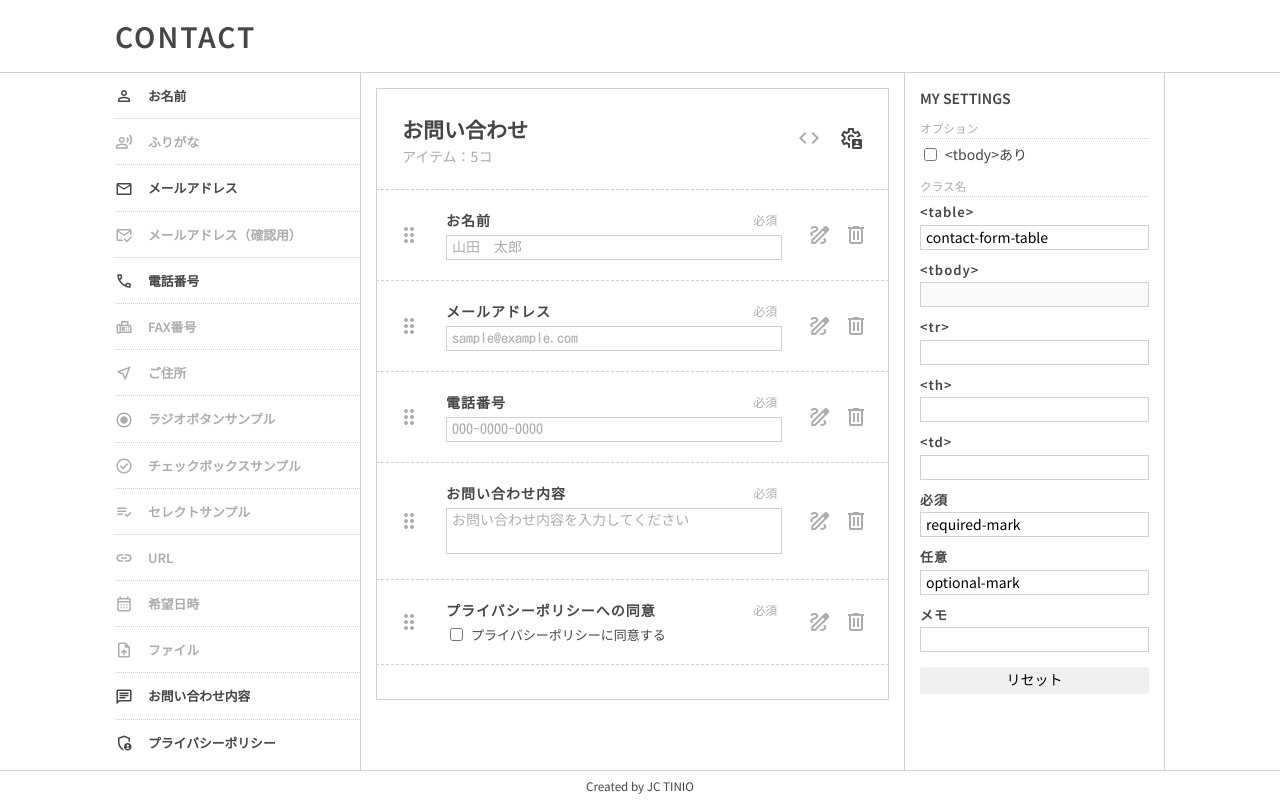
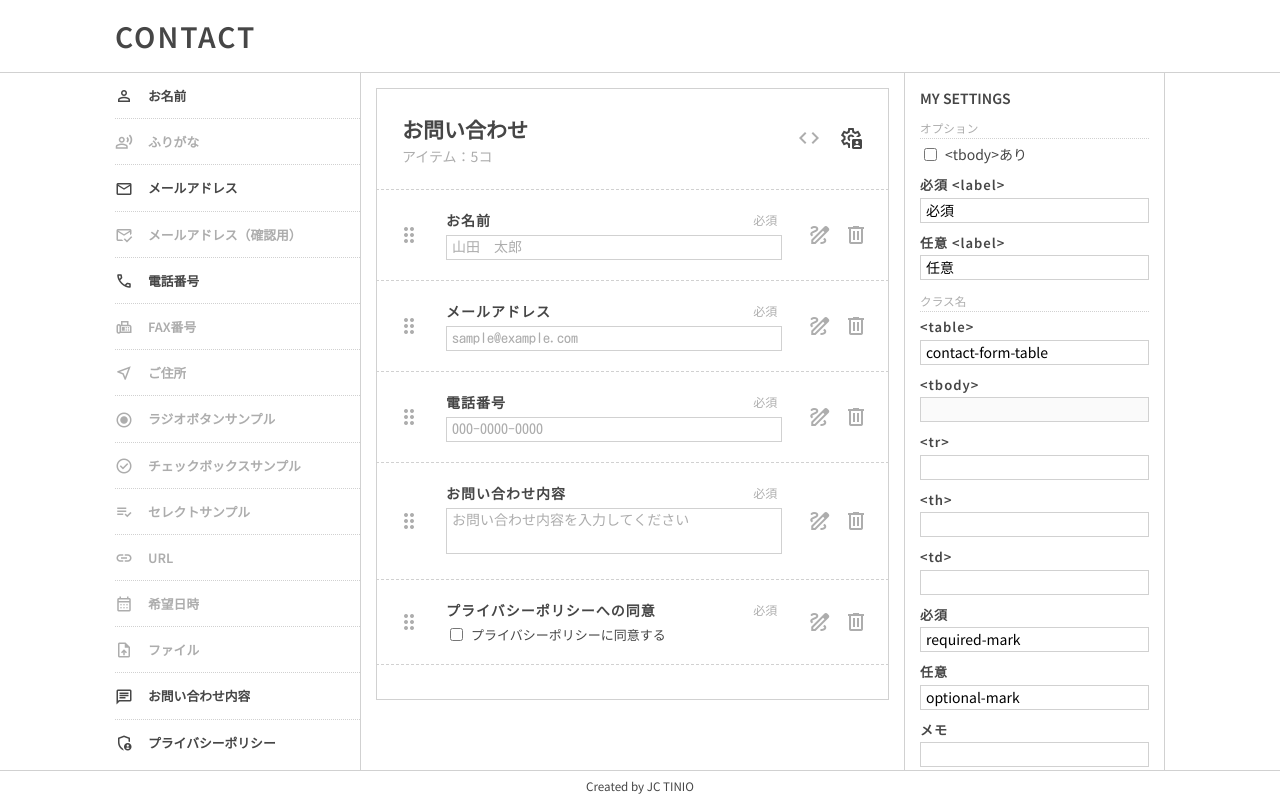
Before and after one commit to Czekras/contact, a React (Create React App) app: page / in a window 1280 px wide. Built offline with nearby package versions, Linux system fonts and the light colour scheme; a web font is replaced by a local one.

Commit message:
Add: Require/optional label

```diff
--- a/package.json
+++ b/package.json
@@ -1,6 +1,6 @@
 {
   "name": "contact",
-  "version": "1.0.1",
+  "version": "1.0.2",
   "homepage": "https://czekras.github.io/contact",
   "private": true,
   "dependencies": {
--- a/src/component/Config.jsx
+++ b/src/component/Config.jsx
@@ -17,7 +17,7 @@ export default function Config({ func, data }) {
 
   /* --------------------------------- Initial -------------------------------- */
   const initialDisplay = () => {
-    const tbodyOption = data.userOptions.tbodyOption;
+    const userOptions = data.userOptions;
 
     const settingItems = Object.entries(data.userSettingList).map(
       (itemList) => {
@@ -35,7 +35,9 @@ export default function Config({ func, data }) {
               value={item.value}
               placeholder={item.placeholder}
               onChange={(e) => func.handleSettingOnChange(e)}
-              disabled={item.id === 'setting01' ? !tbodyOption : false}
+              disabled={
+                item.id === 'setting01' ? !userOptions.tbodyOption : false
+              }
             />
           </li>
         );
@@ -56,10 +58,46 @@ export default function Config({ func, data }) {
             type="checkbox"
             name="tbodyOption"
             id="tbodyOption"
-            defaultChecked={tbodyOption}
+            defaultChecked={userOptions.tbodyOption}
             onChange={(e) => func.handleCheckboxOption(e)}
           />
           <label htmlFor="tbody_option">&lt;tbody&gt;あり</label>
+        </div>
+        {/* <div className="config-start__box">
+          <small>カスタム&lt;label&gt;名</small>
+        </div>
+        <hr className="divider" /> */}
+        <div className="config__item">
+          <label className="item-label" htmlFor="requireLabel">
+            必須 &lt;label&gt;
+          </label>
+          <input
+            type="text"
+            name="requireLabel"
+            id="requireLabel"
+            className="item-input"
+            // defaultValue={userOptions.requireLabel}
+            value={userOptions.requireLabel || ''}
+            placeholder="必須、＊"
+            onChange={(e) => func.handleInputOption(e)}
+          />
+          {/* <p className="item-memo">&lt;th&gt;の&lt;label&gt;</p> */}
+        </div>
+        <div className="config__item">
+          <label className="item-label" htmlFor="optionalLabel">
+            任意 &lt;label&gt;
+          </label>
+          <input
+            type="text"
+            name="optionalLabel"
+            id="optionalLabel"
+            className="item-input"
+            // defaultValue={userOptions.optionalLabel}
+            value={userOptions.optionalLabel || ''}
+            placeholder="任意、△"
+            onChange={(e) => func.handleInputOption(e)}
+          />
+          {/* <p className="item-memo">&lt;th&gt;の&lt;label&gt;</p> */}
         </div>
         <div className="config-start__box">
           <small>クラス名</small>
--- a/src/component/Form.jsx
+++ b/src/component/Form.jsx
@@ -6,6 +6,7 @@ import Output from '../component/Output';
 export default function FormDisplay({ func, data }) {
   // const [userFormListData, setUserFormListData] = useState([]);
   const [showError, setShowError] = useState(false);
+  const userOptions = data.userOptions;
 
   const handleShowError = () => {
     setShowError(!showError);
@@ -26,9 +27,9 @@ export default function FormDisplay({ func, data }) {
     /* ----------------------------- Display Options ---------------------------- */
     const itemRequired =
       item.required === 'option1'
-        ? '必須'
+        ? userOptions.requireLabel
         : item.required === 'option2'
-        ? '任意'
+        ? userOptions.optionalLabel
         : '';
 
     const displayRequire = (
@@ -54,7 +55,14 @@ export default function FormDisplay({ func, data }) {
     let itemLabel = item.nameJA;
     if (item.nameEN === 'privacy policy') itemLabel = `${item.nameJA}への同意`;
     if (item.nameEN === 'file upload')
-      itemLabel = `${item.nameJA}${itemRequired ? ` (${itemRequired})` : ''}`;
+      // itemLabel = `${item.nameJA}${itemRequired ? ` (${itemRequired})` : ''}`;
+      itemLabel = `${item.nameJA}${
+        item.required === 'option1'
+          ? '（必須）'
+          : item.required === 'option2'
+          ? '（任意）'
+          : ''
+      }`;
 
     const displayHeader = (
       <div className="display-form__item-header">
--- a/src/component/Main.jsx
+++ b/src/component/Main.jsx
@@ -33,7 +33,7 @@ export default function Main() {
     loadInitialList(localData, form);
   }, []);
 
-  const loadInitialList = (localData, formList) => {
+  const loadInitialList = (localData, formList, includeOptions = true) => {
     const initialLocalList = [];
     if (!localData) {
       formList.map((item, index) => {
@@ -45,8 +45,10 @@ export default function Main() {
 
       localStorage.setItem('contactArrays', JSON.stringify(initialLocalList));
 
-      const initialOptions = settings.initialOptions;
-      localStorage.setItem('contactOptions', JSON.stringify(initialOptions));
+      if (includeOptions) {
+        const initialOptions = settings.initialOptions;
+        localStorage.setItem('contactOptions', JSON.stringify(initialOptions));
+      }
 
       const initialData = settings.initialData;
       localStorage.setItem('contactSettings', JSON.stringify(initialData));
@@ -130,7 +132,7 @@ export default function Main() {
     //   }
     // });
 
-    const newList = loadInitialList(null, form);
+    const newList = loadInitialList(null, form, false);
     handleUpdateList(newList);
   };
 
@@ -235,8 +237,13 @@ export default function Main() {
 
   const handleResetSetting = (e) => {
     const initialData = settings.initialData;
+    const initialOptions = settings.initialOptions;
+
     setUserSettingList(initialData);
+    setUserOptions(initialOptions);
+
     localStorage.setItem('contactSettings', JSON.stringify(initialData));
+    localStorage.setItem('contactOptions', JSON.stringify(initialOptions));
   };
 
   /* ---------------------------- Options Function ---------------------------- */
@@ -246,6 +253,18 @@ export default function Main() {
     const newItem = {
       ...userOptions,
       [id]: checked,
+    };
+
+    setUserOptions(newItem);
+    localStorage.setItem('contactOptions', JSON.stringify(newItem));
+  };
+
+  const handleInputOption = (event) => {
+    const { id, value } = event.target;
+
+    const newItem = {
+      ...userOptions,
+      [id]: value,
     };
 
     setUserOptions(newItem);
@@ -292,6 +311,7 @@ export default function Main() {
             handleResetSetting: handleResetSetting,
             handleResetConfig: handleResetConfig,
             handleCheckboxOption: handleCheckboxOption,
+            handleInputOption: handleInputOption,
           }}
           data={{
             userOptions: userOptions,
--- a/src/component/Output.jsx
+++ b/src/component/Output.jsx
@@ -18,6 +18,7 @@ export default function Output({ data }) {
   const [copyConfirm, setCopyConfirm] = useState(false);
   const [modalIsOpen, setIsOpen] = useState(false);
   const codeAvailable = data.userFormList.length > 0;
+  const userOptions = data.userOptions;
 
   function openModal() {
     setIsOpen(true);
@@ -107,16 +108,16 @@ export default function Output({ data }) {
     const requiredList =
       item.required === 'option1'
         ? [
-            `<span${userRequire}>必須</span>`,
+            `<span${userRequire}>${userOptions.requireLabel}</span>`,
             `<?php if (isset($error['${item.inputName}'])) echo '<p class="error-text">' . $error['${item.inputName}'] . '</p>'; ?>`,
           ]
         : item.required === 'option2'
         ? [
-            `<span${userOption}>任意</span>`,
+            `<span${userOption}>${userOptions.optionalLabel}</span>`,
             `<?php // if (isset($error['${item.inputName}'])) echo '<p class="error-text">' . $error['${item.inputName}'] . '</p>'; ?>`,
           ]
         : [
-            `<?php // <span${userRequire}>必須</span> ?>`,
+            `<?php // <span${userRequire}>${userOptions.requireLabel}</span> ?>`,
             `<?php // if (isset($error['${item.inputName}'])) echo '<p class="error-text">' . $error['${item.inputName}'] . '</p>'; ?>`,
           ];
 
--- a/src/data/settings.json
+++ b/src/data/settings.json
@@ -1,7 +1,9 @@
 {
   "formVersion": "v1.6.1",
   "initialOptions": {
-    "tbodyOption": false
+    "tbodyOption": false,
+    "requireLabel": "必須",
+    "optionalLabel": "任意"
   },
   "initialData": [
     {
```
